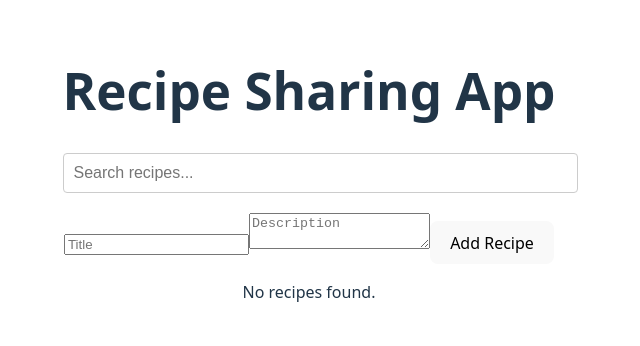
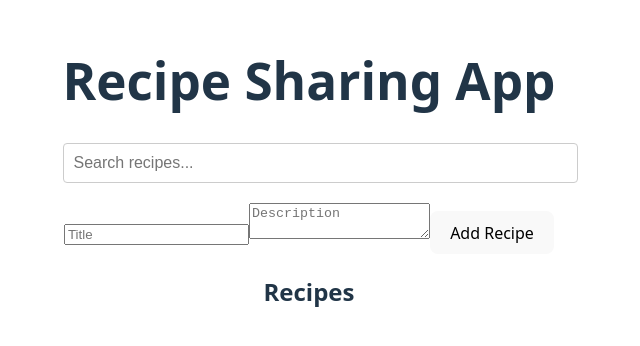
Before and after one commit to Amondi1111/alx-fe-reactjs, a React (Vite) app in the folder recipe-sharing-app/: page / in a window 1280 px wide. Shown: the part 226-572 px from the top of the page, without its empty margins (331-971 px from the left). Built offline with nearby package versions, Linux system fonts and the light colour scheme.

Commit message:
FIx import errors

```diff
--- a/recipe-sharing-app/src/components/RecipeList.jsx
+++ b/recipe-sharing-app/src/components/RecipeList.jsx
@@ -1,17 +1,13 @@
-import { Link } from 'react-router-dom';
+import React from 'react';
 import { useRecipeStore } from './recipeStore';
 
-
 const RecipeList = () => {
-  const filteredRecipes = useRecipeStore(state => state.filteredRecipes);
-
-  if (filteredRecipes.length === 0) {
-    return <p>No recipes found.</p>;
-  }
+  const recipes = useRecipeStore(state => state.filteredRecipes);
 
   return (
     <div>
-      {filteredRecipes.map((recipe) => (
+      <h2>Recipes</h2>
+      {recipes.map((recipe) => (
         <div key={recipe.id}>
           <h3>{recipe.title}</h3>
           <p>{recipe.description}</p>
@@ -21,4 +17,4 @@ const RecipeList = () => {
   );
 };
 
-  export default RecipeList;
+export default RecipeList;
--- a/recipe-sharing-app/src/components/searchBar.jsx
+++ b/recipe-sharing-app/src/components/searchBar.jsx
@@ -3,6 +3,10 @@ import { useRecipeStore } from './recipeStore';
 
 const SearchBar = () => {
   const setSearchTerm = useRecipeStore(state => state.setSearchTerm);
+
+   const handleChange = (e) => {
+    setSearchTerm(e.target.value);
+  };
 
   return (
     <input
```
Also changed, not shown: recipe-sharing-app/src/App.jsx (line endings or trailing spaces).
